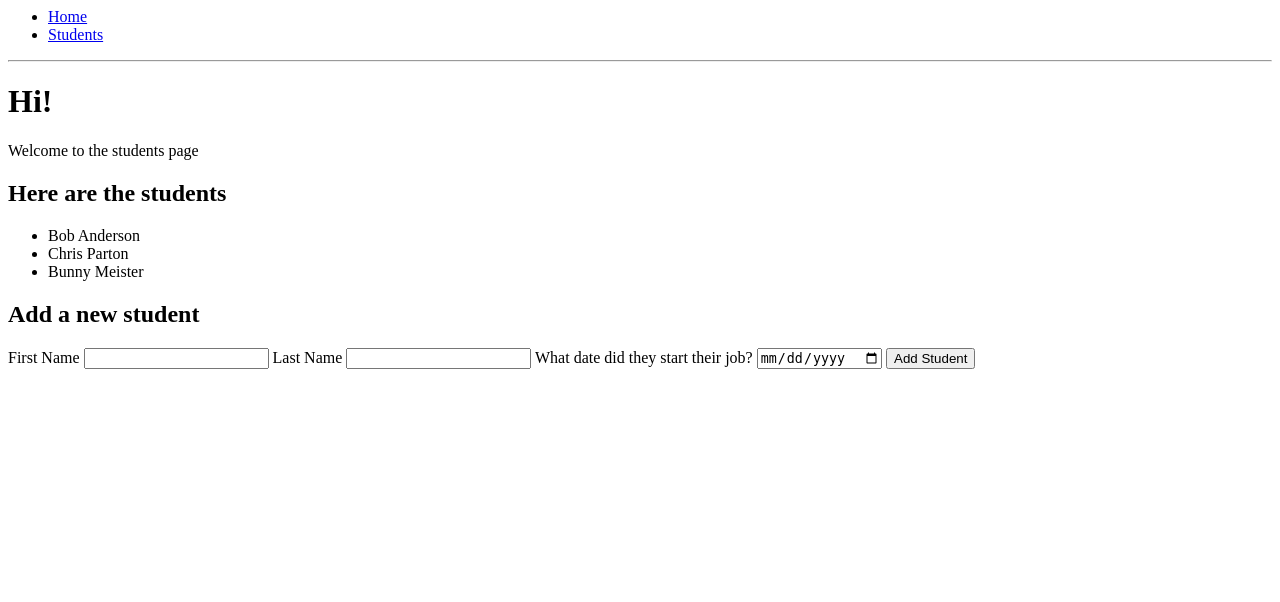
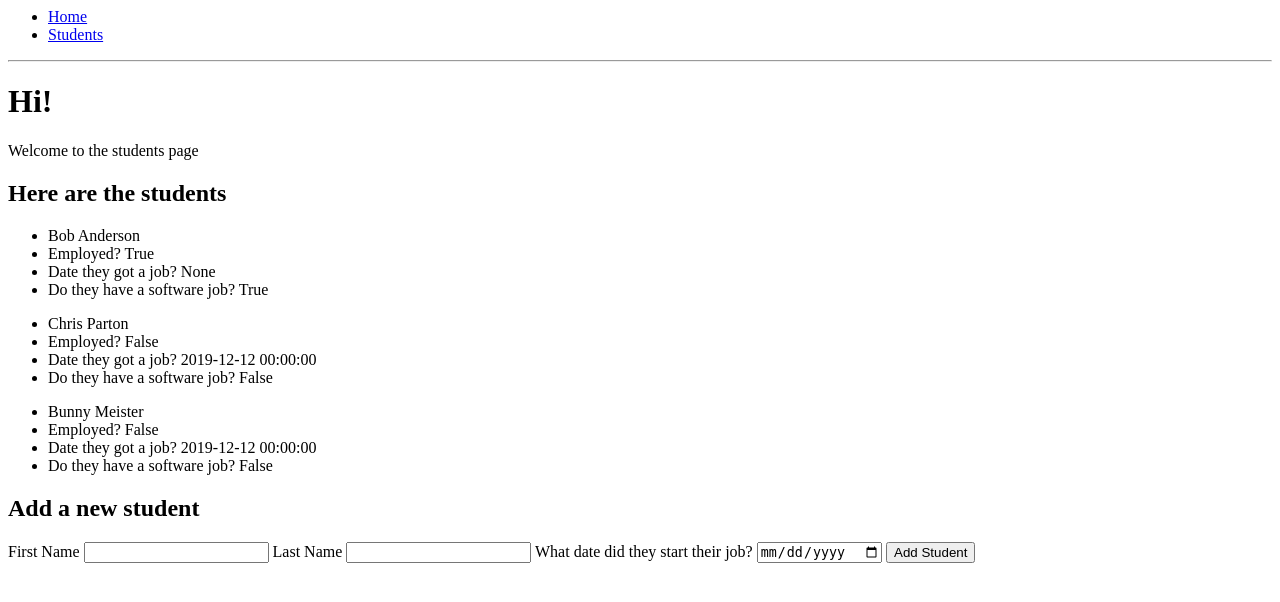
Before and after one commit to chrishaining/Python-Decision-Making-Tools, a Flask app: page /students in a window 1280 px wide. Shown: the top 602 px of the page. Run offline with Flask 2, Linux system fonts and the light colour scheme; data comes from the database, SQL or seed files in the repository; both versions use the stored data as it was after the commit.

Commit message:
displays all the details for each student

```diff
--- a/employment_success_web_app/app/templates/students.html
+++ b/employment_success_web_app/app/templates/students.html
@@ -6,11 +6,15 @@
 
 <div>
     <h2>Here are the students</h2>
+    {% for student in students %}
     <ul>
-        {% for student in students %}
         <li>{{student.first_name}} {{student.last_name}}</li>
-        {% endfor %}
+        <li> Employed? {{student.employed}}</li>
+        <li> Date they got a job? {{student.start_date}}</li>
+        <li> Do they have a software job? {{student.software_job}}</li>
+
     </ul>
+    {% endfor %}
 </div>
 
 <div>
```
Also changed, not shown: employment_success_web_app/app.db.
